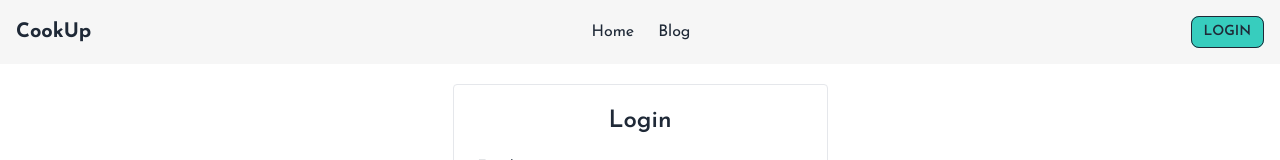
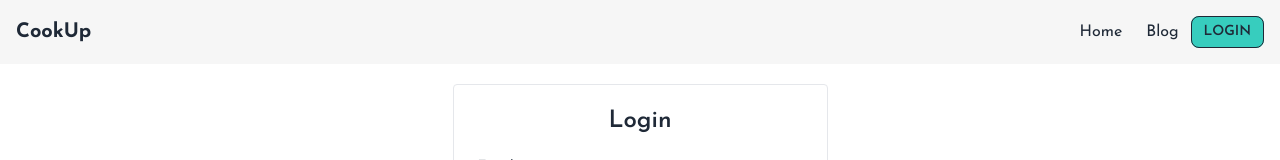
Before and after one commit to khalidccnu/cookup-client-side, a React (Vite) app: page /login in a window 1280 px wide. Shown: the top 160 px of the page. Built offline with nearby package versions, Linux system fonts and the light colour scheme; no server answers.

Commit message:
private route added

```diff
--- a/src/App.jsx
+++ b/src/App.jsx
@@ -2,6 +2,7 @@ import React from "react";
 import { createBrowserRouter, RouterProvider } from "react-router-dom";
 import { chefRecipes } from "./utility/index.js";
 import Auth from "./context/Auth.jsx";
+import PrivateRoute from "./component/PrivateRoute.jsx";
 import Root from "./route/Root.jsx";
 import Error from "./route/Error.jsx";
 import Home from "./route/Home.jsx";
@@ -27,7 +28,11 @@ const App = () => {
         },
         {
           path: "/chef-recipes/:id",
-          element: <ChefRecipes />,
+          element: (
+            <PrivateRoute>
+              <ChefRecipes />
+            </PrivateRoute>
+          ),
           loader: ({ params }) => chefRecipes(params.id),
         },
         {
--- a/src/component/Nav.jsx
+++ b/src/component/Nav.jsx
@@ -3,14 +3,15 @@ import { Link, NavLink } from "react-router-dom";
 import { AuthContext } from "../context/Auth.jsx";
 
 const Nav = () => {
-  const { userInfo, logOut } = useContext(AuthContext);
+  const { loading, userInfo, logOut } = useContext(AuthContext);
 
   return (
     <nav className="bg-base-200/70">
       <div className="container">
         <div className="navbar justify-between">
           <h1 className="font-bold text-xl">CookUp</h1>
-          <ul>
+          <div>
+            <ul className="flex">
               <li>
                 <NavLink
                   to={"/"}
@@ -32,7 +33,9 @@ const Nav = () => {
                 </NavLink>
               </li>
             </ul>
-          {userInfo?.uid ? (
+            {loading ? (
+              ""
+            ) : userInfo?.uid ? (
               <div className="dropdown dropdown-end">
                 <label tabIndex={0} className="btn btn-ghost btn-circle avatar">
                   <div className="w-10 rounded-full">
@@ -71,6 +74,7 @@ const Nav = () => {
             )}
           </div>
         </div>
+      </div>
     </nav>
   );
 };
--- /dev/null
+++ b/src/component/PrivateRoute.jsx
@@ -0,0 +1,18 @@
+import React, { useContext } from "react";
+import { useLocation, Navigate } from "react-router-dom";
+import { AuthContext } from "../context/Auth.jsx";
+
+const PrivateRoute = ({ children }) => {
+  const { loading, userInfo } = useContext(AuthContext);
+  const location = useLocation();
+
+  return loading ? (
+    ""
+  ) : userInfo?.uid ? (
+    children
+  ) : (
+    <Navigate to="/login" state={{ fromURL: location }} replace></Navigate>
+  );
+};
+
+export default PrivateRoute;
--- a/src/context/Auth.jsx
+++ b/src/context/Auth.jsx
@@ -16,6 +16,7 @@ import {
 export const AuthContext = createContext({});
 
 const Auth = ({ children }) => {
+  const [loading, setLoading] = useState(true);
   const [authInfo, setAuthInfo] = useState({});
   const [userInfo, setUserInfo] = useState({});
 
@@ -48,6 +49,7 @@ const Auth = ({ children }) => {
   useEffect(() => {
     const authChange = onAuthStateChanged(auth, (user) => {
       setUserInfo(user);
+      setLoading(false);
     });
 
     return () => authChange();
@@ -56,6 +58,7 @@ const Auth = ({ children }) => {
   useEffect(
     (_) => {
       setAuthInfo({
+        loading,
         userInfo,
         createUserWithEP,
         signInWithEP,
--- a/src/route/Login.jsx
+++ b/src/route/Login.jsx
@@ -1,5 +1,5 @@
 import React, { useContext, useState } from "react";
-import { Link } from "react-router-dom";
+import { Link, useLocation, useNavigate } from "react-router-dom";
 import { toast } from "react-toastify";
 import { FaGithub, FaGoogle } from "react-icons/fa";
 import { AuthContext } from "../context/Auth.jsx";
@@ -11,6 +11,9 @@ const Login = () => {
     email: "",
     password: "",
   });
+  const navigate = useNavigate();
+  const location = useLocation();
+  const fromURL = location.state?.fromURL.pathname || "/";
 
   const changeInput = ({ target }) => {
     const { name, value } = target;
@@ -29,7 +32,9 @@ const Login = () => {
       return false;
     }
 
-    signInWithEP(email.value, password.value).catch((error) => {
+    signInWithEP(email.value, password.value)
+      .then((_) => navigate(fromURL, { replace: true }))
+      .catch((error) => {
         if (error.message === "Firebase: Error (auth/wrong-password).") {
           toast.error("Incorrect password.");
         } else if (error.message === "Firebase: Error (auth/user-not-found).") {
```
Lines whose indentation alone changed are shown as unchanged.
